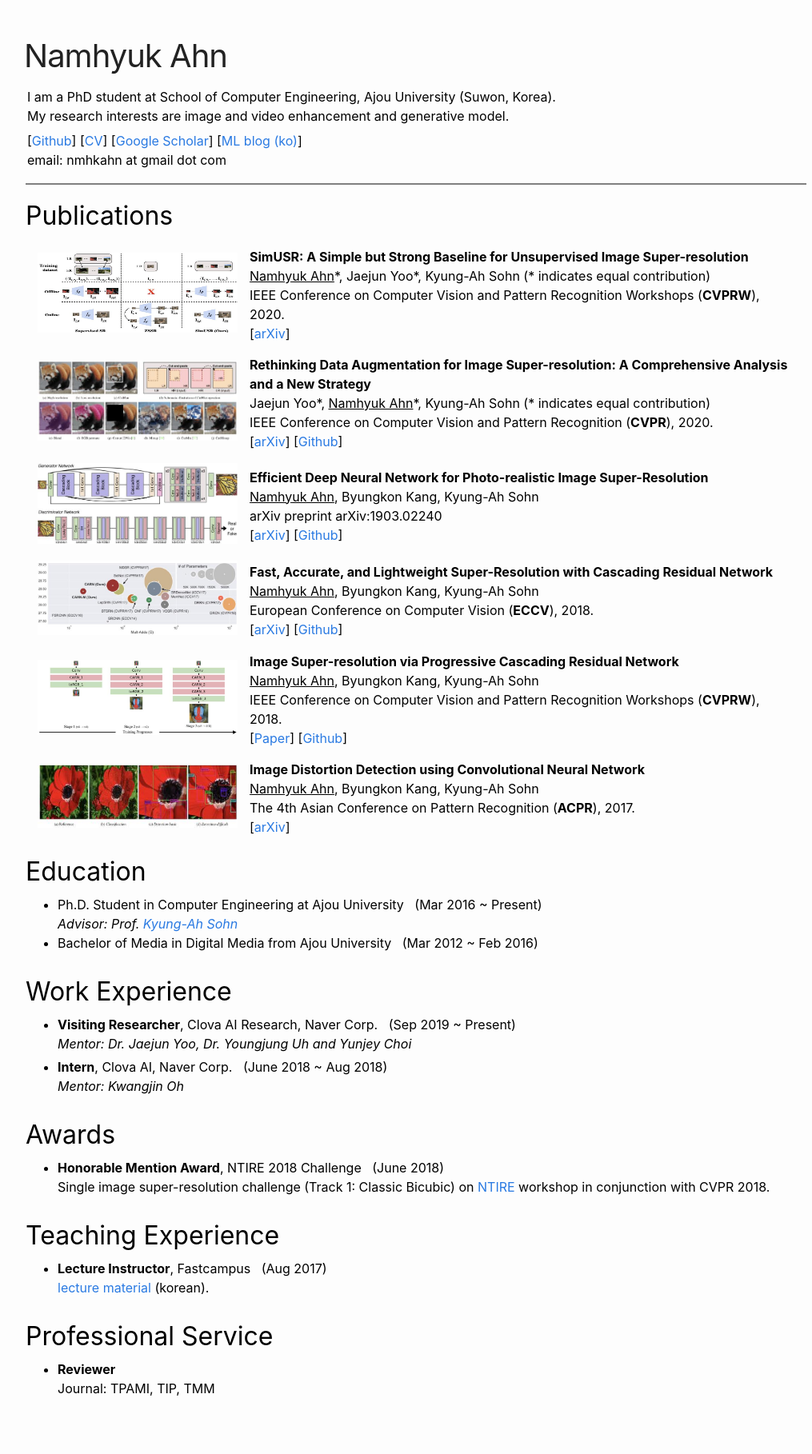
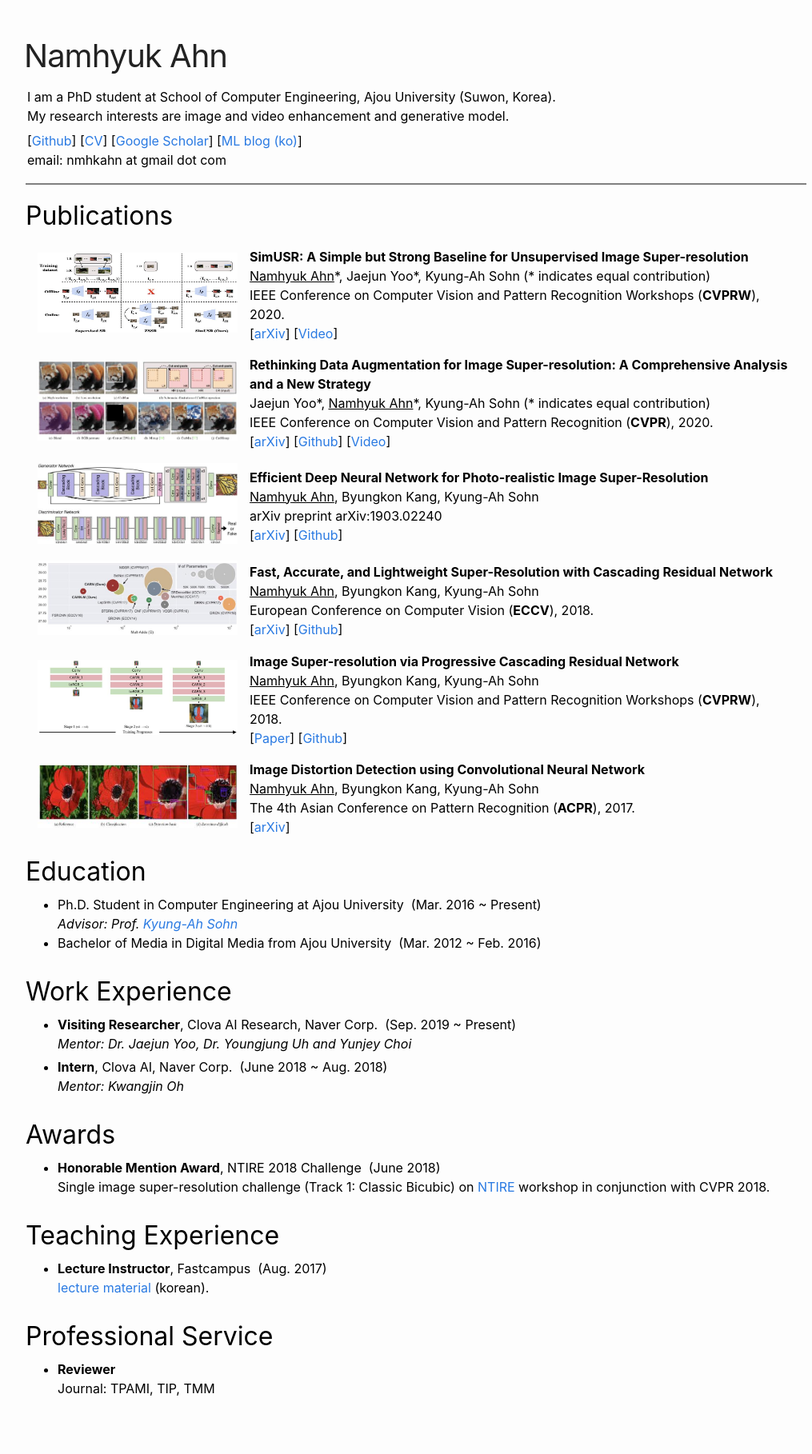
Before and after one commit to nmhkahn/nmhkahn.github.io, a Jekyll site: the page index.html, which Jekyll copies as it is, in a window 1280 px wide. Shown: the whole page at 80% size, without its empty margins (120-1135 px from the left). Built offline with Jekyll 4.4.1, drawn with Linux system fonts in a browser that asks for light colours.

Commit message:
Update info

```diff
--- a/index.html
+++ b/index.html
@@ -62,6 +62,7 @@
                 <u>Namhyuk Ahn</u>*, Jaejun Yoo*, Kyung-Ah Sohn (* indicates equal contribution)<br>
                 IEEE Conference on Computer Vision and Pattern Recognition Workshops (<b>CVPRW</b>), 2020.<br>
                 [<a href="https://arxiv.org/abs/2004.11020">arXiv</a>]
+                [<a href="https://youtu.be/WpiUdvn2-WQ">Video</a>]
             </td>
         </tr>
 
@@ -76,6 +77,7 @@
                 IEEE Conference on Computer Vision and Pattern Recognition (<b>CVPR</b>), 2020.<br>
                 [<a href="https://arxiv.org/abs/2004.00448">arXiv</a>]
                 [<a href="https://github.com/clovaai/cutblur">Github</a>]
+                [<a href="https://youtu.be/MQR5mnsCvbM">Video</a>]
 
             </td>
         </tr>
@@ -136,9 +138,9 @@
         <h1 style="font-weight:normal; padding: 5px 0px 5px 0px">Education</h1>
         <div style="padding: 0px 0px 0px 10px">
             <ul>
-                <li> Ph.D. Student in Computer Engineering at Ajou University &nbsp; (Mar 2016 ~ Present)<br>
+                <li> Ph.D. Student in Computer Engineering at Ajou University &nbsp;(Mar. 2016 ~ Present)<br>
                     <i>Advisor: Prof. <a href="https://sites.google.com/site/kasohn/home">Kyung-Ah Sohn</a></i>
-                <li> Bachelor of Media in Digital Media from Ajou University &nbsp; (Mar 2012 ~ Feb 2016)
+                <li> Bachelor of Media in Digital Media from Ajou University &nbsp;(Mar. 2012 ~ Feb. 2016)
             <ul>
         </div>
     </div>
@@ -147,12 +149,12 @@
         <h1 style="font-weight:normal; padding: 5px 0px 5px 0px">Work Experience</h1>
         <div style="padding: 0px 0px 0px 10px">
             <ul>
-                <li> <b>Visiting Researcher</b>, Clova AI Research, Naver Corp. &nbsp; (Sep 2019 ~ Present)<br>
+                <li> <b>Visiting Researcher</b>, Clova AI Research, Naver Corp. &nbsp;(Sep. 2019 ~ Present)<br>
                 <i>Mentor: Dr. Jaejun Yoo, Dr. Youngjung Uh and Yunjey Choi</i>
 
                 <p style="padding: 0px 0px 5px 0px"></p>
 
-                <li> <b>Intern</b>, Clova AI, Naver Corp. &nbsp; (June 2018 ~ Aug 2018)<br>
+                <li> <b>Intern</b>, Clova AI, Naver Corp. &nbsp;(June 2018 ~ Aug. 2018)<br>
                 <i>Mentor: Kwangjin Oh</i>
             </ul>
         </div>
@@ -162,7 +164,7 @@
         <h1 style="font-weight:normal; padding: 5px 0px 5px 0px">Awards</h1>
         <div style="padding: 0px 0px 0px 10px">
             <ul>
-                <li> <b>Honorable Mention Award</b>, NTIRE 2018 Challenge &nbsp; (June 2018)<br>
+                <li> <b>Honorable Mention Award</b>, NTIRE 2018 Challenge &nbsp;(June 2018)<br>
                 Single image super-resolution challenge (Track 1: Classic Bicubic) on <a href="http://www.vision.ee.ethz.ch/ntire18/">NTIRE</a> workshop in conjunction with CVPR 2018.
             </ul>
         </div>
@@ -172,7 +174,7 @@
         <h1 style="font-weight:normal; padding: 5px 0px 5px 0px">Teaching Experience</h1>
         <div style="padding: 0px 0px 0px 10px">
             <ul>
-                <li> <b>Lecture Instructor</b>, Fastcampus &nbsp; (Aug 2017)<br>
+                <li> <b>Lecture Instructor</b>, Fastcampus &nbsp;(Aug. 2017)<br>
                 <a href="https://github.com/nmhkahn/deep_learning_tutorial">lecture material</a> (korean).
             </ul>
         </div>
```
